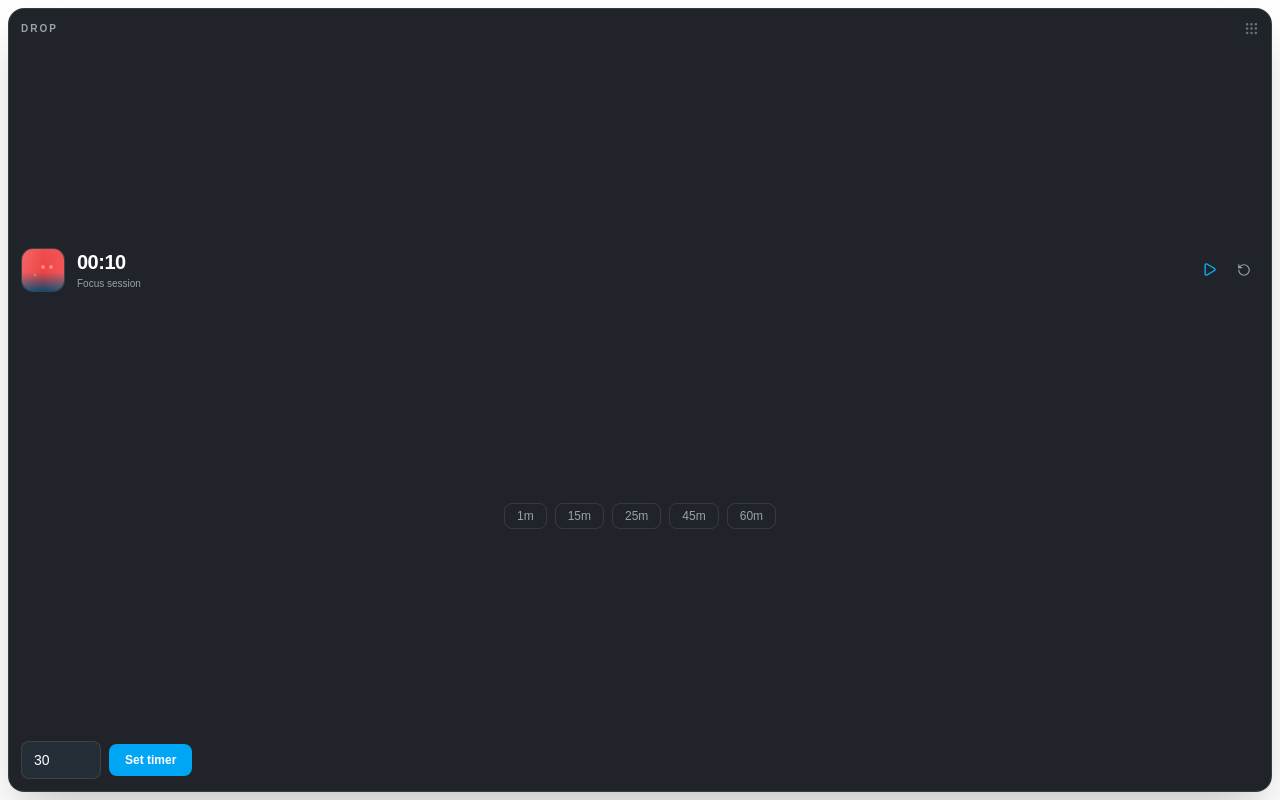
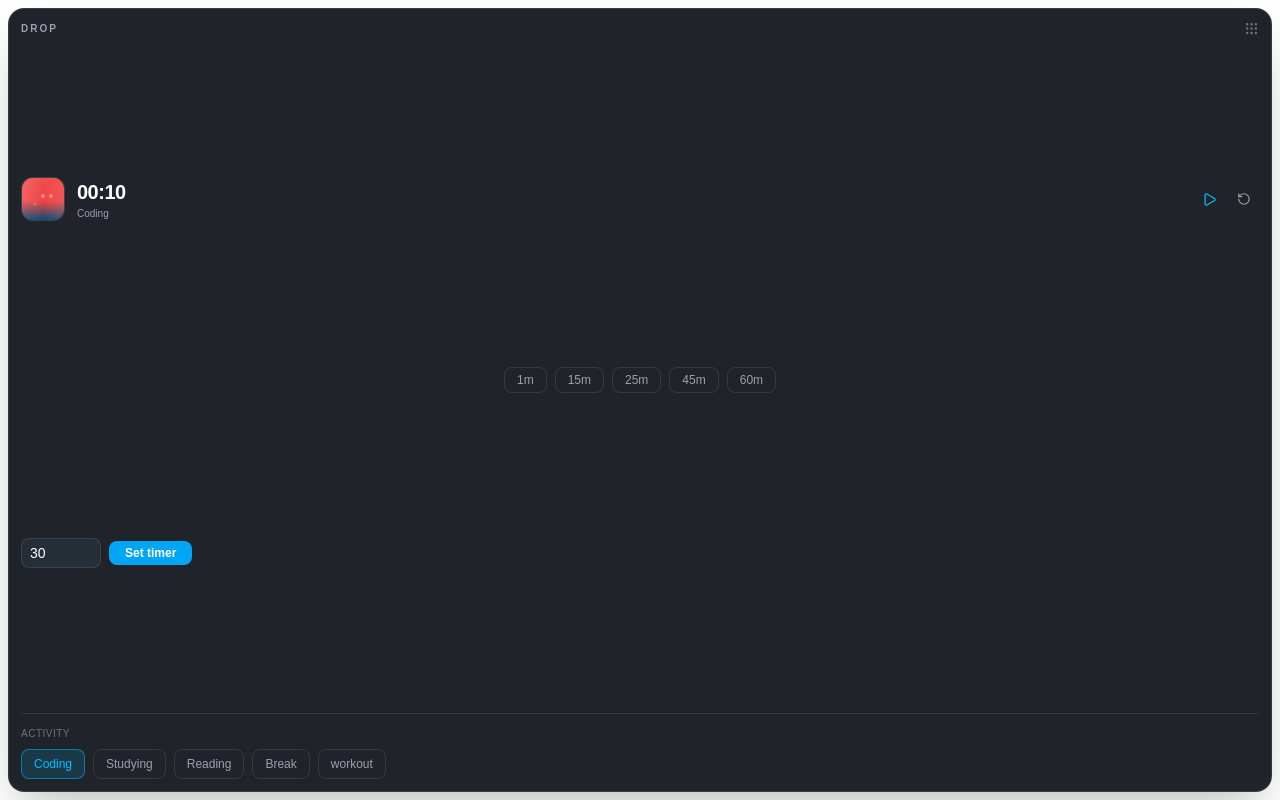
Before and after one commit to Rajat-web-server/drop, a React (Vite) app: page / in a window 1280 px wide. Built offline with nearby package versions, Linux system fonts and the light colour scheme.

Commit message:
feat: add tags

```diff
--- a/src-tauri/tauri.conf.json
+++ b/src-tauri/tauri.conf.json
@@ -13,10 +13,10 @@
     "windows": [
       {
         "title": "Drop",
-        "width": 300,
-        "height": 190,
-        "minWidth": 300,
-        "minHeight": 190,
+        "width": 320,
+        "height": 260,
+        "minWidth": 320,
+        "minHeight": 260,
         "resizable": false,
         "fullscreen": false,
         "decorations": false,
--- a/src/App.tsx
+++ b/src/App.tsx
@@ -3,9 +3,11 @@ import { Play, Pause, RotateCcw, Grip } from "lucide-react";
 import { getCurrentWindow } from "@tauri-apps/api/window";
 import { WaterAnimation } from "./components/floating/WaterAnimation";
 import { useState } from "react";
+import { TagManager } from "./components/dashboard/TagManager";
 
 function App() {
   const [customMinutes, setCustomMinutes] = useState("30");
+  const [selectedTag, setSelectedTag] = useState("Coding");
   const {
     status,
     progress,
@@ -48,7 +50,7 @@ function App() {
               {formattedTime}
             </h1>
 
-            <p className="text-[10px] text-gray-400">Focus session</p>
+            <p className="text-[10px] text-gray-400">{selectedTag} </p>
           </div>
 
           {/* Controls */}
@@ -87,13 +89,13 @@ function App() {
               key={minutes}
               onClick={() => setDuration(minutes)}
               disabled={status === "running"}
-              className="rounded-lg border border-white/10 px-3 py-1 text-xs text-gray-400 transition hover:border-sky-400/50 hover:bg-sky-400/10 hover:text-sky-400 disabled:cursor-not-allowed disabled:opacity-40"
+              className="rounded-lg border border-white/10 px-3 py-1 text-xs text-gray-400 transition hover:border-sky-400/50 hover:bg-sky-400/10 hover:text-sky-400 disabled:cursor-not-allowed disabled:opacity-40 mb-1 mt-1"
             >
               {minutes}m
             </button>
           ))}
         </div>
-        <div className="flex items-center gap-2">
+        <div className="flex items-center gap-2 mb-1">
           <input
             type="number"
             min="1"
@@ -102,7 +104,7 @@ function App() {
             onChange={(e) => setCustomMinutes(e.target.value)}
             disabled={status === "running"}
             placeholder="Minutes"
-            className="w-20 rounded-lg border border-white/10 bg-[#252d36] px-3 py-2 text-sm text-white outline-none focus:border-sky-400 disabled:opacity-40"
+            className="w-20 rounded-lg border border-white/10 bg-[#252d36] px-2 py-1 text-sm text-white outline-none focus:border-sky-400 disabled:opacity-40"
           />
 
           <button
@@ -118,10 +120,17 @@ function App() {
               }
             }}
             disabled={status === "running"}
-            className="rounded-lg bg-sky-500 px-4 py-2 text-xs font-semibold text-white transition hover:bg-sky-400 disabled:opacity-40"
+            className="rounded-lg bg-sky-500 px-4 py-1 text-xs font-semibold text-white transition hover:bg-sky-400 disabled:opacity-40"
           >
             Set timer
           </button>
+        </div>
+        <div className="border-t border-white/10 pt-3">
+          <p className="mb-2 text-[10px] font-medium uppercase tracking-wider text-gray-500">
+            Activity
+          </p>
+
+          <TagManager selectedTag={selectedTag} onSelectTag={setSelectedTag} />
         </div>
       </div>
     </main>
--- a/src/components/dashboard/TagManager.tsx
+++ b/src/components/dashboard/TagManager.tsx
@@ -0,0 +1,36 @@
+
+interface TagManagerProps {
+  selectedTag: string;
+  onSelectTag: (tag: string) => void;
+}
+
+const tags = [
+  "Coding",
+  "Studying",
+  "Reading",
+  "Break",
+  "workout",
+];
+
+export function TagManager({
+  selectedTag,
+  onSelectTag,
+}: TagManagerProps) {
+  return (
+    <div className="flex flex-wrap gap-2">
+      {tags.map((tag) => (
+        <button
+          key={tag}
+          onClick={() => onSelectTag(tag)}
+          className={`rounded-lg border px-3 py-1.5 text-xs transition ${
+            selectedTag === tag
+              ? "border-sky-400/50 bg-sky-400/15 text-sky-400"
+              : "border-white/10 text-gray-400 hover:bg-white/5"
+          }`}
+        >
+          {tag}
+        </button>
+      ))}
+    </div>
+  );
+}
```
